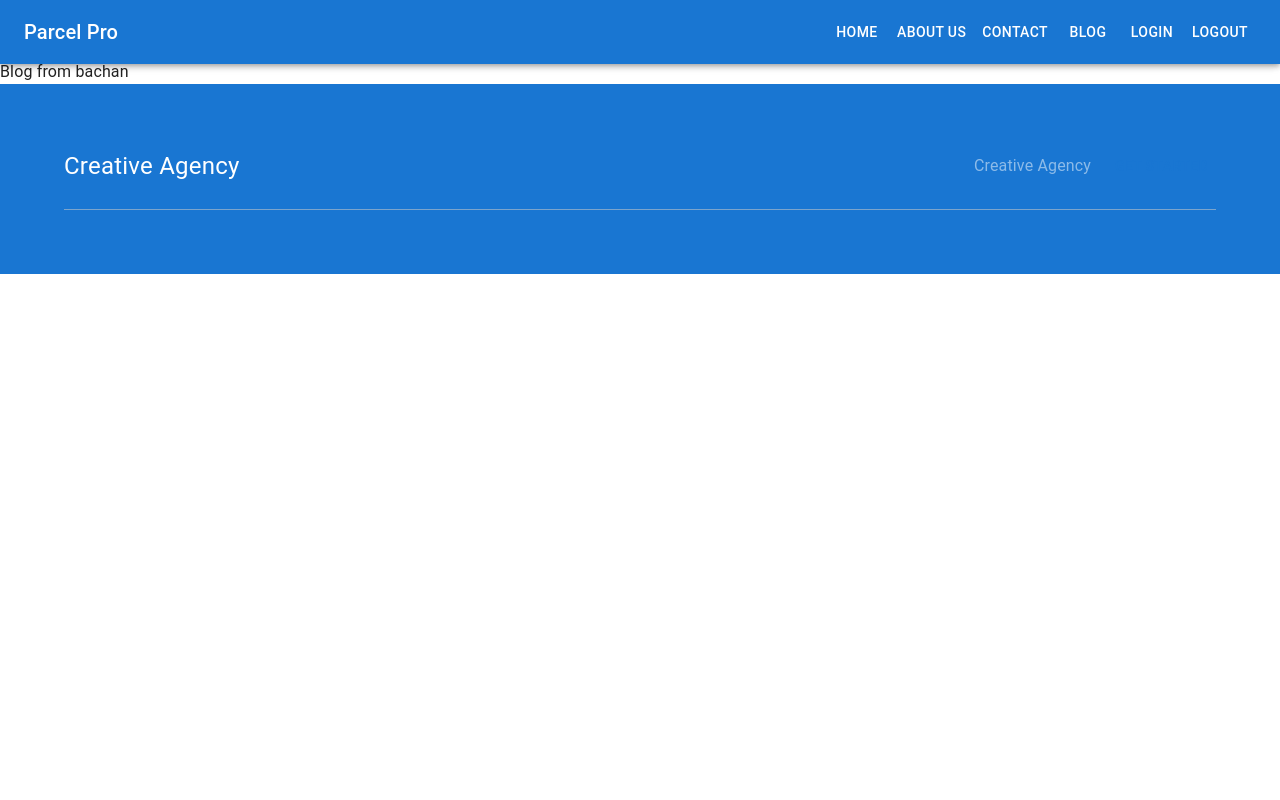
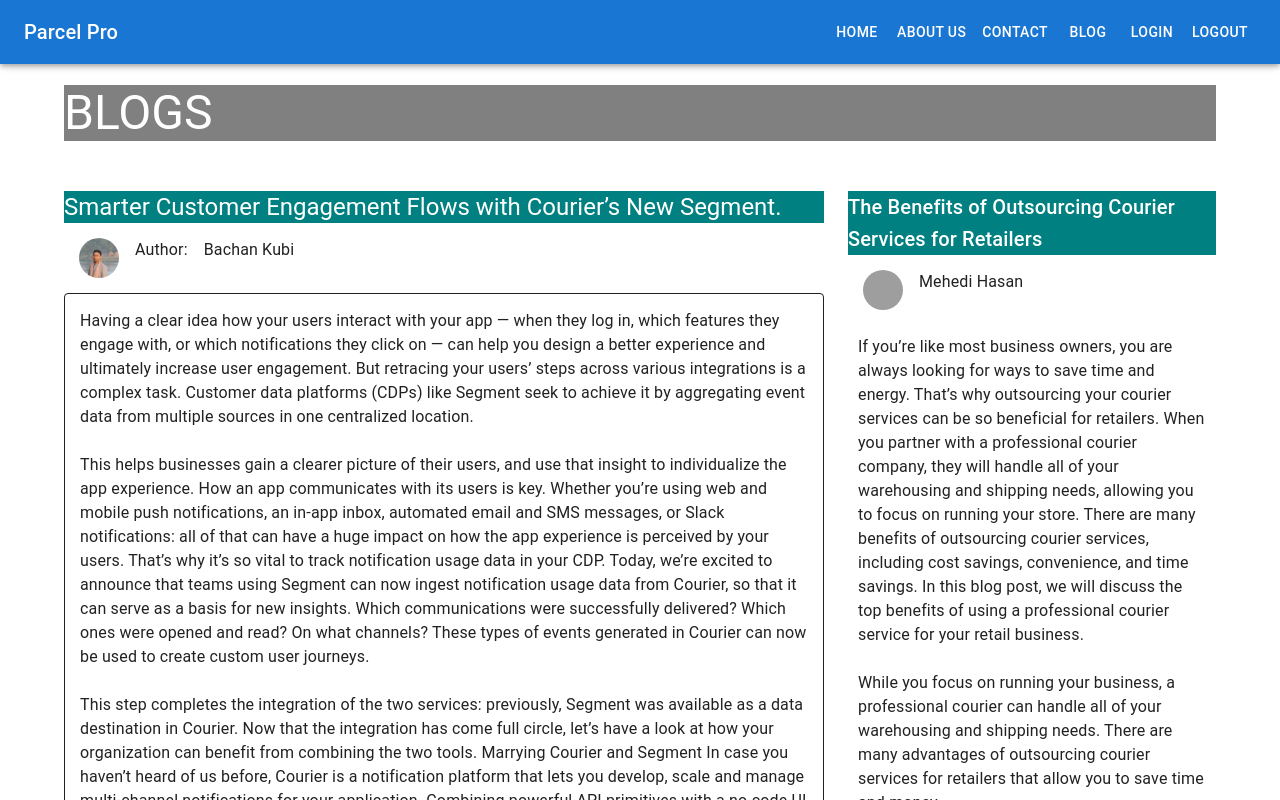
Before and after one commit to mehedihasan2004/parcel-pro-client-v2, a React (Create React App) app: page /blog in a window 1280 px wide. Shown: the top 800 px of the page. Built offline with nearby package versions, Linux system fonts and the light colour scheme; no server answers; grey boxes are pictures that could not be loaded.

Commit message:
blog section added

```diff
--- a/src/pages/blog/Blog.jsx
+++ b/src/pages/blog/Blog.jsx
@@ -1,7 +1,105 @@
+import { Avatar, Grid, Stack, Typography } from "@mui/material";
+import { Box, Container } from "@mui/system";
 import React from "react";
+import Bk from "../../assets/blogAssests/bkk.jpg";
 
 const Blog = () => {
-  return <div>Blog from bachan</div>;
+  return (
+    <Container>
+      <Box sx={{ pt: "25px", color: "teal" }}>
+        <Typography variant="h3" bgcolor="grey" color="white">BLOGS</Typography>
+      </Box>
+      <Box sx={{ mt: "50px" }}>
+        <Grid container spacing={3}>
+          <Grid item xs={8}>
+            <Typography variant="h5" color="white" bgcolor="teal">
+              Smarter Customer Engagement Flows with Courier’s New Segment.
+            </Typography>
+            <Stack direction="row" spacing={2} m="15px">
+              <Avatar alt="Remy Sharp" src={Bk} />
+              <Typography variant="p" m="10px">
+                Author:
+              </Typography>
+              <Typography>Bachan Kubi</Typography>
+            </Stack>
+
+            <Box sx={{ border: 1, p: "15px", boxShadow: 0, borderRadius: 1}}>
+            <Typography variant="p" align="justify">
+              Having a clear idea how your users interact with your app — when
+              they log in, which features they engage with, or which
+              notifications they click on — can help you design a better
+              experience and ultimately increase user engagement. But retracing
+              your users’ steps across various integrations is a complex task.
+              Customer data platforms (CDPs) like Segment seek to achieve it by
+              aggregating event data from multiple sources in one centralized
+              location. <br /><br /> This helps businesses gain a clearer picture of their
+              users, and use that insight to individualize the app experience.
+              How an app communicates with its users is key. Whether you’re
+              using web and mobile push notifications, an in-app inbox,
+              automated email and SMS messages, or Slack notifications: all of
+              that can have a huge impact on how the app experience is perceived
+              by your users. That’s why it’s so vital to track notification
+              usage data in your CDP. Today, we’re excited to announce that
+              teams using Segment can now ingest notification usage data from
+              Courier, so that it can serve as a basis for new insights. Which
+              communications were successfully delivered? Which ones were opened
+              and read? On what channels? These types of events generated in
+              Courier can now be used to create custom user journeys. <br /><br /> This step
+              completes the integration of the two services: previously, Segment
+              was available as a data destination in Courier. Now that the
+              integration has come full circle, let’s have a look at how your
+              organization can benefit from combining the two tools. Marrying
+              Courier and Segment In case you haven’t heard of us before,
+              Courier is a notification platform that lets you develop, scale
+              and manage multi-channel notifications for your application.
+              Combining powerful API primitives with a no-code UI for designing
+              and monitoring notification flows, Courier makes it far easier to
+              build notification experiences that work in sync with your
+              application UX than if you created a complex notification
+              infrastructure from scratch. Segment is a popular customer data
+              platform (CDP) that lets you collect data generated by your users
+              in various locations and assemble it in one place. This gives you
+              a more complete picture of your users, allowing you to target them
+              in a smarter and more personalized way. <br /><br /> If your organization uses
+              different tools to track and store user interactions, then you’re
+              likely using a CDP like Segment. In Segment, your users’
+              interactions are stored as “events,” complete with metadata that
+              you define in advance. Events can be associated with a user’s ID,
+              or be stored anonymously, depending on permissions. You can then
+              retrieve them for further data analysis, like aggregating and
+              partitioning events according to different criteria, depending on
+              the questions you’re trying to answer. For instance, you could be
+              looking at general user engagement with a specific notification,
+              announcing a new product feature. Or you could use your event data
+              to understand how a specific group of people — for instance, 25-
+              to 35-year-olds located in Southern Africa — engaged with your
+              notification within a particular timespan; say, within 24 hours of
+              sending the notification. Such information can now easily be
+              obtained, thanks to the two-way integration of Courier and
+              Segment.
+            </Typography>
+            </Box>
+          </Grid>
+
+          <Grid item xs={4}>
+            <Typography variant="h6" color="white" bgcolor="teal">
+            The Benefits of Outsourcing Courier Services for Retailers
+            </Typography>
+            <Stack direction="row" spacing={2} p="15px">
+              <Avatar alt="Remy Sharp" src="/static/images/avatar/1.jpg" />
+              <Typography >
+                Mehedi Hasan
+              </Typography>
+            </Stack>
+            <Typography sx={{p: "10px"}}>
+            If you’re like most business owners, you are always looking for ways to save time and energy. That’s why outsourcing your courier services can be so beneficial for retailers. When you partner with a professional courier company, they will handle all of your warehousing and shipping needs, allowing you to focus on running your store. There are many benefits of outsourcing courier services, including cost savings, convenience, and time savings. In this blog post, we will discuss the top benefits of using a professional courier service for your retail business. <br /><br />
+            While you focus on running your business, a professional courier can handle all of your warehousing and shipping needs. There are many advantages of outsourcing courier services for retailers that allow you to save time and money.
+            </Typography>
+          </Grid>
+        </Grid>
+      </Box>
+    </Container>
+  );
 };
 
 export default Blog;
--- a/src/pages/home/YourExpectation.jsx
+++ b/src/pages/home/YourExpectation.jsx
@@ -23,13 +23,13 @@
           <Typography variant='h4' gutterBottom style={{ marginTop: '20px',fontWeight: 'bold' }}>
           Do you Want a Fast Service? Just Call Us.
           </Typography>
-          <Typography variant='h6' gutterBottom style={{ marginTop: '20px',fontWeight: 'bold' }}>
+          <Typography variant='p' gutterBottom style={{ marginTop: '20px',fontWeight: 'bold' }}>
           We have built a wide network to get you on. Wherever you live We might go to your living door as your need. Just let us know your demands we will supply withing. Dont forget to knock us on time.
           </Typography>
 
           <br />
           <Button variant="contained" size="large" style={{ marginTop: '10px' }}>
-            Order Now
+            Call Now
           </Button>
         </Grid>
 
```
Also changed, not shown: src/assets/blogAssests/bkk.jpg (added).
